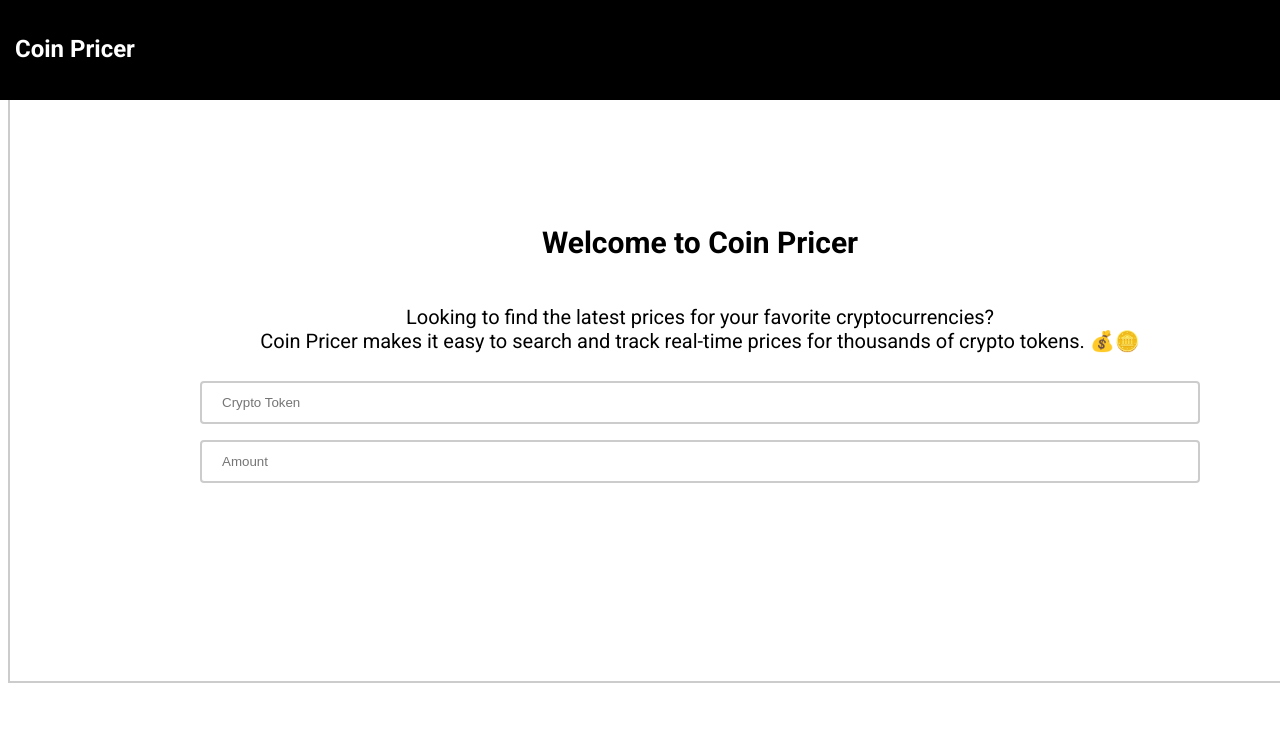
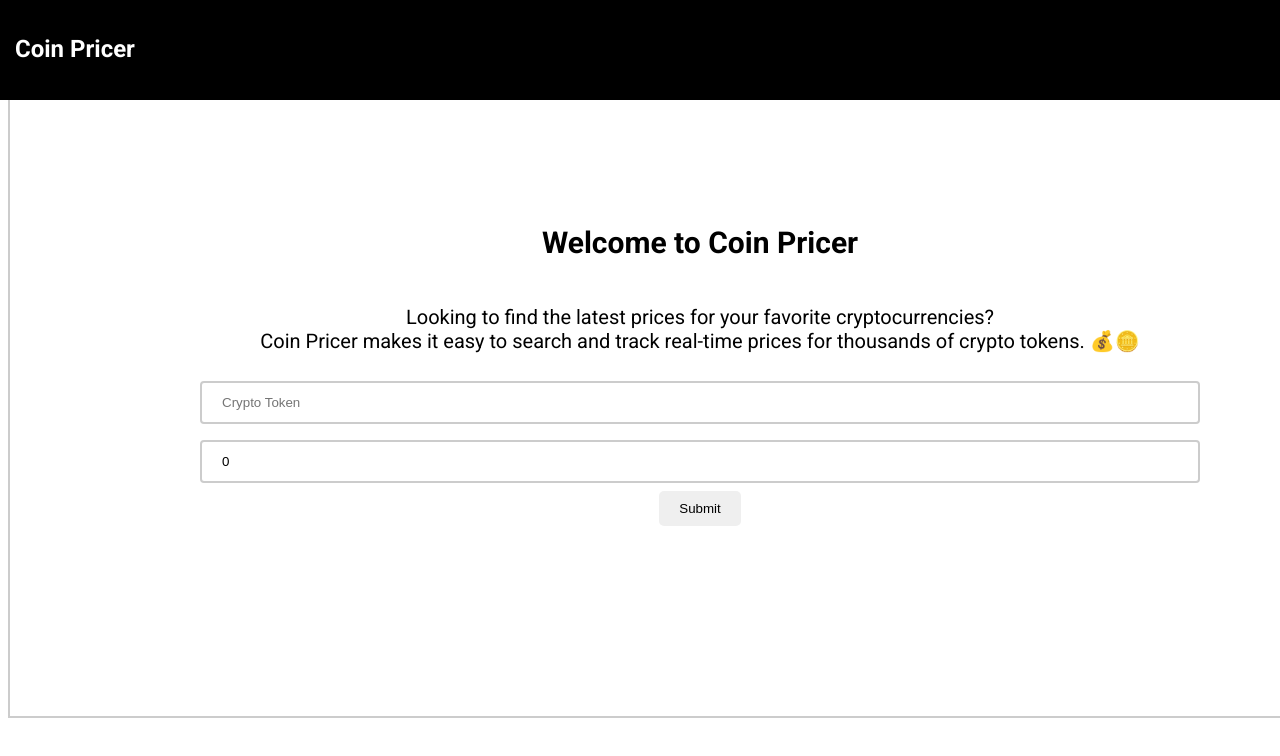
Before and after one commit to jefferyokesamuel/Coin-Pricer, a React (Vite) app in the folder Frontend/: page / in a window 1280 px wide. Shown: the top 756 px of the page. Built offline with nearby package versions, Linux system fonts and the light colour scheme.

Commit message:
Update Body.jsx

```diff
--- a/Frontend/src/components/body/Body.jsx
+++ b/Frontend/src/components/body/Body.jsx
@@ -1,15 +1,92 @@
-import React from 'react'
-import './Body.css'
+import React, { useState } from 'react';
+import './Body.css';
+import axios from 'axios';
 
 const Body = () => {
+
+  const [token, setToken] = useState('');
+  const [amount, setAmount] = useState(0);
+  const [price, setPrice] = useState(null);
+  const [error, setError] = useState(null);
+  const [loading, setLoading] = useState(false);
+
+
+  const getTokenValue = async (token, amount) => {
+    setLoading(true);
+    setError(null);
+
+    try {
+
+      const response = await axios.get('http://localhost:8080/tokenprice', {
+        params: {
+          id: token,
+          amount: amount,
+        },
+      });
+
+
+      console.log(response)
+      setPrice(response.data);
+    } catch (err) {
+      console.error(err);
+      setError('Failed to fetch price data.');
+    } finally {
+      setLoading(false);
+    }
+  };
+
+
+  const handleSubmit = (e) => {
+    e.preventDefault();
+
+    if (!token || amount <= 0) {
+      setError('Please enter a valid token and amount.');
+      return;
+    }
+
+    getTokenValue(token, amount);
+  };
+
   return (
-        <div className='container'>
-        <h2>Welcome to Coin Pricer</h2>
-        <p>Looking to find the latest prices for your favorite cryptocurrencies? <br/>Coin Pricer makes it easy to search and track real-time prices for thousands of crypto tokens. 💰🪙</p>
-        <input placeholder='Crypto Token' type='text'/>
-        <input placeholder='Amount' type='number'/>
-      </div>
-  )
-}
+    <div className='container'>
+      <h2>Welcome to Coin Pricer</h2>
+      <p>
+        Looking to find the latest prices for your favorite cryptocurrencies? <br />
+        Coin Pricer makes it easy to search and track real-time prices for thousands of crypto tokens. 💰🪙
+      </p>
 
-export default Body
+      {/* Form for token and amount */}
+      <form onSubmit={handleSubmit}>
+        <input
+          placeholder='Crypto Token'
+          type='text'
+          value={token}
+          onChange={(e) => setToken(e.target.value)}
+        />
+        <input
+          placeholder='Amount'
+          type='number'
+          value={amount}
+          onChange={(e) => setAmount(e.target.value)}
+        />
+        <button type='submit'>Submit</button>
+      </form>
+
+      {/* Loading state */}
+      {loading && <p>Loading...</p>}
+
+      {/* Error message */}
+      {error && <p style={{ color: 'red' }}>{error}</p>}
+
+      {/* Display fetched price */}
+      {price && (
+        <div>
+          <h3>Price Data</h3>
+          <pre>{JSON.stringify(price, null, 2)}</pre>
+        </div>
+      )}
+    </div>
+  );
+};
+
+export default Body;
```
